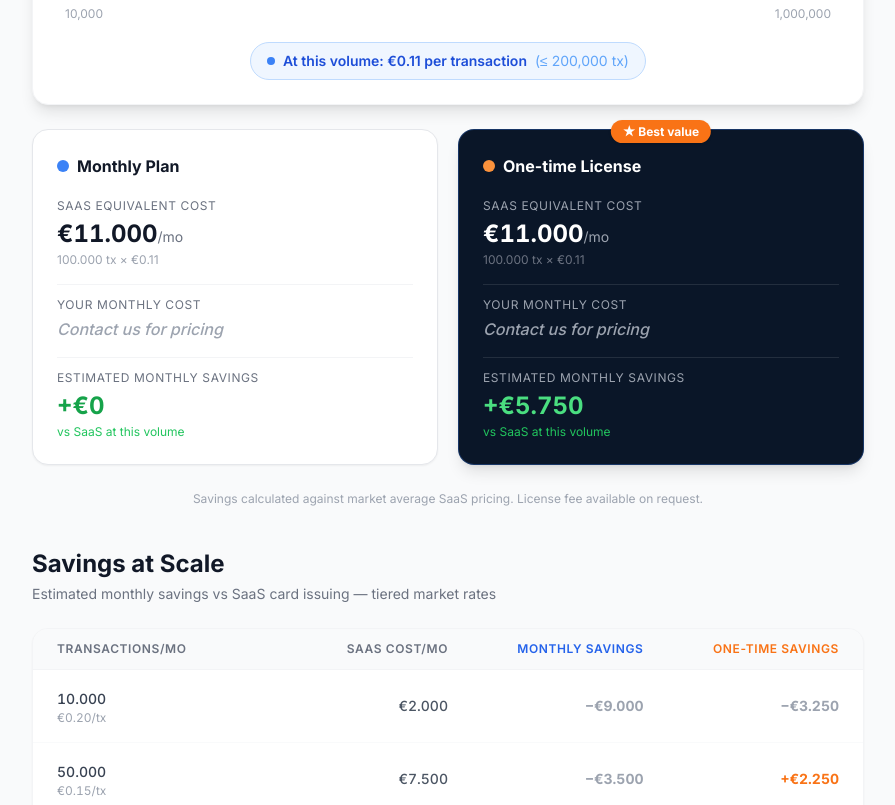
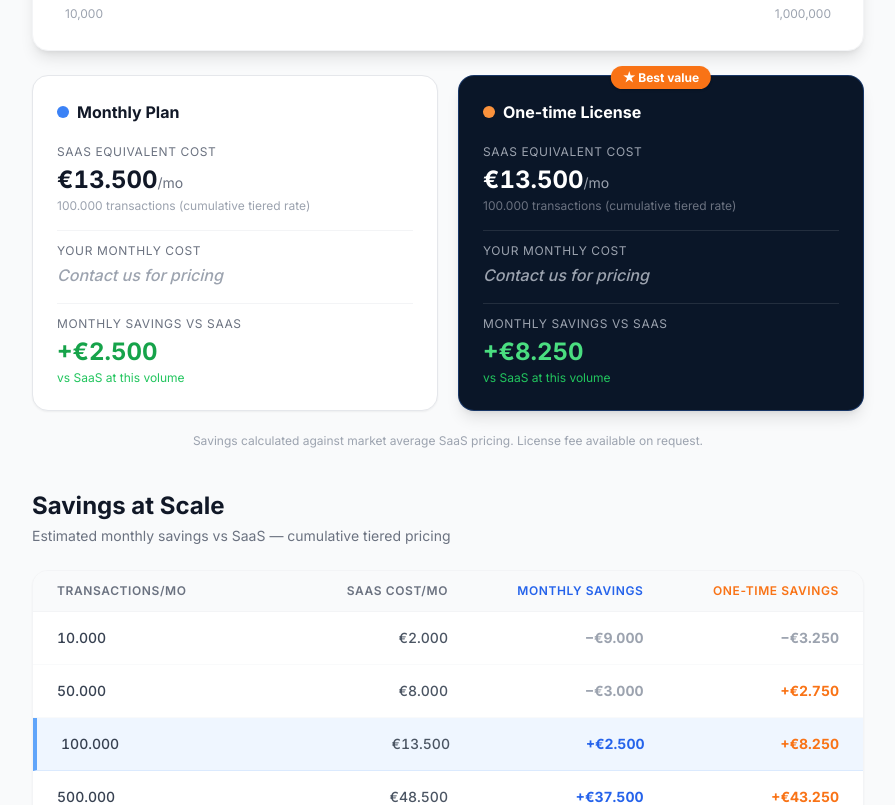
Before and after one commit to johanvaatstra-cloud/website-fictas, a Vue app: page /pricing in a window 1280 px wide. Shown: the part 906-1711 px from the top of the page, without its empty margins (192-1087 px from the left). Built offline with nearby package versions, Linux system fonts and the light colour scheme; the HTML template or start-up script is replaced by a standard one.

Commit message:
Fix tiered SaaS calculation with cumulative brackets

```diff
--- a/src/components/pricing/CostCalculator.vue
+++ b/src/components/pricing/CostCalculator.vue
@@ -8,25 +8,30 @@ const MONTHLY_LICENSE     = 8900
 const ONETIME_LICENSE     = 189000
 const DEPRECIATION_MONTHS = 60
 
-// Total monthly cost per plan (internal calculation only)
-const TOTAL_MONTHLY       = AZURE_PER_MONTH + MONTHLY_LICENSE                           // 11 000
-const TOTAL_ONETIME_AMORT = AZURE_PER_MONTH + (ONETIME_LICENSE / DEPRECIATION_MONTHS)  //  5 250
+// Total monthly Fictas cost per plan (internal only)
+const TOTAL_MONTHLY       = AZURE_PER_MONTH + MONTHLY_LICENSE                          // 11 000
+const TOTAL_ONETIME_AMORT = AZURE_PER_MONTH + (ONETIME_LICENSE / DEPRECIATION_MONTHS) //  5 250
 
-// ── Tiered SaaS rate ────────────────────────────────────────
-function getSaasRate(t) {
-  if (t <= 10000)  return 0.20
-  if (t <= 50000)  return 0.15
-  if (t <= 200000) return 0.11
-  if (t <= 500000) return 0.08
-  return 0.05
+// ── Cumulative tiered SaaS cost (like tax brackets) ─────────
+function calculateSaasCost(transactions) {
+  let cost = 0
+  const tiers = [
+    { max: 10000,    rate: 0.20 },
+    { max: 50000,    rate: 0.15 },
+    { max: 200000,   rate: 0.11 },
+    { max: 500000,   rate: 0.08 },
+    { max: Infinity, rate: 0.05 },
+  ]
+  let remaining = transactions
+  let prev = 0
+  for (const tier of tiers) {
+    const inTier = Math.min(remaining, tier.max - prev)
+    cost += inTier * tier.rate
+    remaining -= inTier
+    prev = tier.max
+    if (remaining <= 0) break
   }
-
-function getTierLabel(t) {
-  if (t <= 10000)  return '≤ 10,000 tx'
-  if (t <= 50000)  return '≤ 50,000 tx'
-  if (t <= 200000) return '≤ 200,000 tx'
-  if (t <= 500000) return '≤ 500,000 tx'
-  return '> 500,000 tx'
+  return cost
 }
 
 // ── Slider config ───────────────────────────────────────────
@@ -38,12 +43,11 @@ const MAX = 1000000
 const transactions = ref(100000)
 
 // ── Computed ────────────────────────────────────────────────
-const sliderPct  = computed(() => ((transactions.value - MIN) / (MAX - MIN)) * 100)
-const saasRate   = computed(() => getSaasRate(transactions.value))
-const tierLabel  = computed(() => getTierLabel(transactions.value))
-const saasCost   = computed(() => transactions.value * saasRate.value)
+const sliderPct = computed(() =>
+  ((transactions.value - MIN) / (MAX - MIN)) * 100
+)
 
-// savings = SaaS cost − internal Fictas total (Fictas cost never shown)
+const saasCost       = computed(() => calculateSaasCost(transactions.value))
 const savingsMonthly = computed(() => saasCost.value - TOTAL_MONTHLY)
 const savingsOnetime = computed(() => saasCost.value - TOTAL_ONETIME_AMORT)
 
@@ -59,8 +63,7 @@ function fEuro(val) {
   const str = '€' + abs.toLocaleString('nl-NL')
   return val < 0 ? '−' + str : str
 }
-function fNum(n)  { return Math.round(n).toLocaleString('nl-NL') }
-function fRate(r) { return '€' + r.toFixed(2) }
+function fNum(n) { return Math.round(n).toLocaleString('nl-NL') }
 </script>
 
 <template>
@@ -77,9 +80,7 @@ function fRate(r) { return '€' + r.toFixed(2) }
       </div>
 
       <!-- Slider card -->
-      <div class="bg-white rounded-2xl shadow-lg border border-gray-100 px-8 pt-8 pb-6 mb-6">
-
-        <div class="mb-2">
+      <div class="bg-white rounded-2xl shadow-lg border border-gray-100 px-8 pt-8 pb-7 mb-6">
         <div class="flex justify-between items-center mb-3">
           <span class="text-sm font-medium text-gray-700">Monthly Transactions</span>
           <span class="text-xl font-bold text-gray-900 tabular-nums">{{ fNum(transactions) }}</span>
@@ -101,18 +102,8 @@ function fRate(r) { return '€' + r.toFixed(2) }
         </div>
       </div>
 
-        <!-- Active tier badge -->
-        <div class="flex justify-center mt-5">
-          <span class="inline-flex items-center gap-2 bg-blue-50 border border-blue-200 text-blue-700 text-sm font-semibold px-4 py-2 rounded-full">
-            <span class="w-2 h-2 rounded-full bg-blue-500 flex-shrink-0"></span>
-            At this volume: {{ fRate(saasRate) }} per transaction
-            <span class="text-blue-400 font-normal">({{ tierLabel }})</span>
-          </span>
-        </div>
-      </div>
-
       <!-- Two-column plan comparison -->
-      <div class="grid grid-cols-1 sm:grid-cols-2 gap-5 mb-6">
+      <div class="grid grid-cols-1 sm:grid-cols-2 gap-5 mb-5">
 
         <!-- Monthly Plan -->
         <div class="bg-white rounded-2xl border border-gray-200 shadow-sm p-6">
@@ -122,22 +113,22 @@ function fRate(r) { return '€' + r.toFixed(2) }
           </div>
 
           <div class="space-y-4">
-            <!-- SaaS equivalent -->
+
             <div>
               <p class="text-xs text-gray-500 uppercase tracking-wider mb-1">SaaS equivalent cost</p>
-              <p class="text-2xl font-bold text-gray-900 tabular-nums">{{ fEuro(saasCost) }}<span class="text-sm font-normal text-gray-500">/mo</span></p>
-              <p class="text-xs text-gray-400 mt-0.5">{{ fNum(transactions) }} tx × {{ fRate(saasRate) }}</p>
+              <p class="text-2xl font-bold text-gray-900 tabular-nums">
+                {{ fEuro(saasCost) }}<span class="text-sm font-normal text-gray-500">/mo</span>
+              </p>
+              <p class="text-xs text-gray-400 mt-0.5">{{ fNum(transactions) }} transactions (cumulative tiered rate)</p>
             </div>
 
-            <!-- Your monthly cost -->
             <div class="pt-3 border-t border-gray-100">
               <p class="text-xs text-gray-500 uppercase tracking-wider mb-1">Your monthly cost</p>
               <p class="text-base font-medium text-gray-400 italic">Contact us for pricing</p>
             </div>
 
-            <!-- Estimated savings -->
             <div class="pt-3 border-t border-gray-100">
-              <p class="text-xs text-gray-500 uppercase tracking-wider mb-1">Estimated monthly savings</p>
+              <p class="text-xs text-gray-500 uppercase tracking-wider mb-1">Monthly savings vs SaaS</p>
               <p
                 class="text-2xl font-bold tabular-nums"
                 :class="savingsMonthly >= 0 ? 'text-green-600' : 'text-amber-500'"
@@ -148,6 +139,7 @@ function fRate(r) { return '€' + r.toFixed(2) }
                 {{ savingsMonthly >= 0 ? 'vs SaaS at this volume' : 'SaaS cheaper at this volume' }}
               </p>
             </div>
+
           </div>
         </div>
 
@@ -165,22 +157,22 @@ function fRate(r) { return '€' + r.toFixed(2) }
           </div>
 
           <div class="space-y-4">
-            <!-- SaaS equivalent -->
+
             <div>
               <p class="text-xs text-gray-400 uppercase tracking-wider mb-1">SaaS equivalent cost</p>
-              <p class="text-2xl font-bold text-white tabular-nums">{{ fEuro(saasCost) }}<span class="text-sm font-normal text-gray-400">/mo</span></p>
-              <p class="text-xs text-gray-500 mt-0.5">{{ fNum(transactions) }} tx × {{ fRate(saasRate) }}</p>
+              <p class="text-2xl font-bold text-white tabular-nums">
+                {{ fEuro(saasCost) }}<span class="text-sm font-normal text-gray-400">/mo</span>
+              </p>
+              <p class="text-xs text-gray-500 mt-0.5">{{ fNum(transactions) }} transactions (cumulative tiered rate)</p>
             </div>
 
-            <!-- Your monthly cost -->
             <div class="pt-3 border-t border-white/10">
               <p class="text-xs text-gray-400 uppercase tracking-wider mb-1">Your monthly cost</p>
               <p class="text-base font-medium text-gray-400 italic">Contact us for pricing</p>
             </div>
 
-            <!-- Estimated savings -->
             <div class="pt-3 border-t border-white/10">
-              <p class="text-xs text-gray-400 uppercase tracking-wider mb-1">Estimated monthly savings</p>
+              <p class="text-xs text-gray-400 uppercase tracking-wider mb-1">Monthly savings vs SaaS</p>
               <p
                 class="text-2xl font-bold tabular-nums"
                 :class="savingsOnetime >= 0 ? 'text-green-400' : 'text-amber-400'"
@@ -191,11 +183,12 @@ function fRate(r) { return '€' + r.toFixed(2) }
                 {{ savingsOnetime >= 0 ? 'vs SaaS at this volume' : 'SaaS cheaper at this volume' }}
               </p>
             </div>
+
           </div>
         </div>
       </div>
 
-      <!-- Bottom note -->
+      <!-- Note -->
       <p class="text-xs text-gray-400 text-center mb-10 leading-relaxed">
         Savings calculated against market average SaaS pricing. License fee available on request.
       </p>
@@ -204,7 +197,7 @@ function fRate(r) { return '€' + r.toFixed(2) }
       <div>
         <h3 class="text-2xl font-bold text-gray-900 mb-1">Savings at Scale</h3>
         <p class="text-gray-500 text-sm mb-6">
-          Estimated monthly savings vs SaaS card issuing — tiered market rates
+          Estimated monthly savings vs SaaS — cumulative tiered pricing
         </p>
 
         <div class="bg-white rounded-2xl border border-gray-100 shadow-sm overflow-hidden">
@@ -233,31 +226,26 @@ function fRate(r) { return '€' + r.toFixed(2) }
                 : 'border-b border-gray-50'
             ]"
           >
-            <!-- Volume -->
-            <div class="self-center">
-              <span class="text-sm text-gray-700 font-medium tabular-nums">{{ fNum(vol) }}</span>
-              <span class="block text-xs text-gray-400 tabular-nums">{{ fRate(getSaasRate(vol)) }}/tx</span>
-            </div>
-
-            <!-- SaaS cost -->
-            <span class="text-sm text-gray-600 text-right self-center tabular-nums font-medium">
-              {{ fEuro(vol * getSaasRate(vol)) }}
+            <span class="text-sm text-gray-700 font-medium self-center tabular-nums">
+              {{ fNum(vol) }}
             </span>
 
-            <!-- Monthly plan savings -->
+            <span class="text-sm text-gray-600 text-right self-center tabular-nums font-medium">
+              {{ fEuro(calculateSaasCost(vol)) }}
+            </span>
+
             <span
               class="text-sm font-bold text-right self-center tabular-nums"
-              :class="(vol * getSaasRate(vol) - TOTAL_MONTHLY) >= 0 ? 'text-blue-600' : 'text-gray-400'"
+              :class="(calculateSaasCost(vol) - TOTAL_MONTHLY) >= 0 ? 'text-blue-600' : 'text-gray-400'"
             >
-              {{ (vol * getSaasRate(vol) - TOTAL_MONTHLY) >= 0 ? '+' : '' }}{{ fEuro(vol * getSaasRate(vol) - TOTAL_MONTHLY) }}
+              {{ (calculateSaasCost(vol) - TOTAL_MONTHLY) >= 0 ? '+' : '' }}{{ fEuro(calculateSaasCost(vol) - TOTAL_MONTHLY) }}
             </span>
 
-            <!-- One-time savings -->
             <span
               class="text-sm font-bold text-right self-center tabular-nums"
-              :class="(vol * getSaasRate(vol) - TOTAL_ONETIME_AMORT) >= 0 ? 'text-orange-500' : 'text-gray-400'"
+              :class="(calculateSaasCost(vol) - TOTAL_ONETIME_AMORT) >= 0 ? 'text-orange-500' : 'text-gray-400'"
             >
-              {{ (vol * getSaasRate(vol) - TOTAL_ONETIME_AMORT) >= 0 ? '+' : '' }}{{ fEuro(vol * getSaasRate(vol) - TOTAL_ONETIME_AMORT) }}
+              {{ (calculateSaasCost(vol) - TOTAL_ONETIME_AMORT) >= 0 ? '+' : '' }}{{ fEuro(calculateSaasCost(vol) - TOTAL_ONETIME_AMORT) }}
             </span>
           </div>
         </div>
```
Lines whose indentation alone changed are shown as unchanged.
